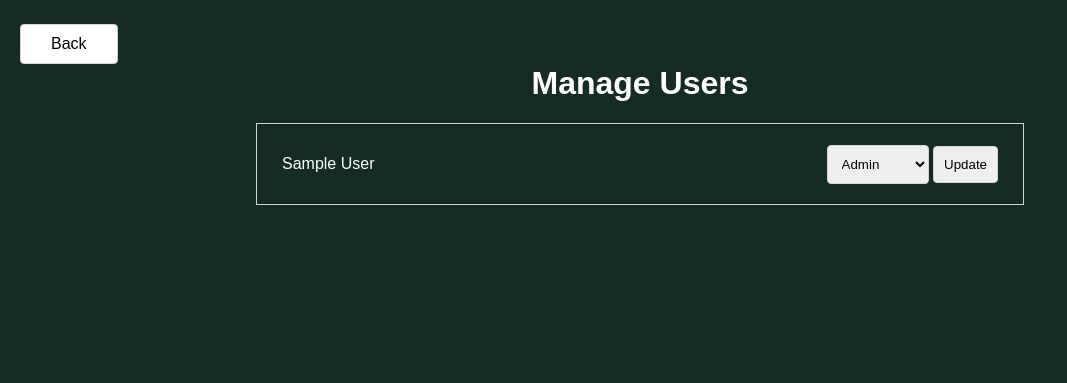
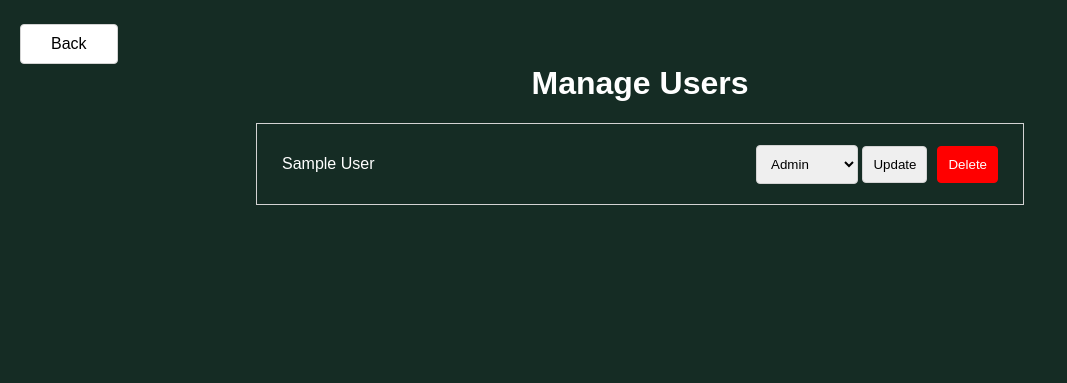
Before and after one commit to ejackil/internshipProject, a Flask app: page /admin/users in a window 1280 px wide. Shown: the part 92-475 px from the top of the page, without its empty margins (0-1067 px from the left). Run offline with Flask 3, Linux system fonts and the light colour scheme; the visitor is signed in with stand-in values (Sample User, id 1); tables that the repository leaves empty hold one stand-in row (values such as "Sample post").

Commit message:
added delete user button

```diff
--- a/app.py
+++ b/app.py
@@ -832,6 +832,7 @@ def delete_user(user_id):
 
     user = row[0]
     db.session.delete(user)
+    db.session.commit()
 
     flash("User deleted", "message")
     return redirect(url_for("admin_users"))
--- a/static/css/admin_users.css
+++ b/static/css/admin_users.css
@@ -40,3 +40,17 @@
     border-radius: 4px;
     border: 1px solid lightgrey;
 }
+
+#users form {
+    margin-left: 10px;
+}
+
+#users .delete-form input {
+    background-color: red;
+    color: white;
+    border-color: red;
+}
+
+#users input[type="submit"] {
+    cursor: pointer;
+}
--- a/templates/admin_users.html
+++ b/templates/admin_users.html
@@ -22,6 +22,9 @@
             </select>
             <input type="submit" value="Update">
         </form>
+        <form class="delete-form" action="{{ url_for('delete_user', user_id = user.user_id) }}" method="POST">
+            <input type="submit" value="Delete">
+        </form>
     </li>
     {% endfor %}
 </ul>
```
